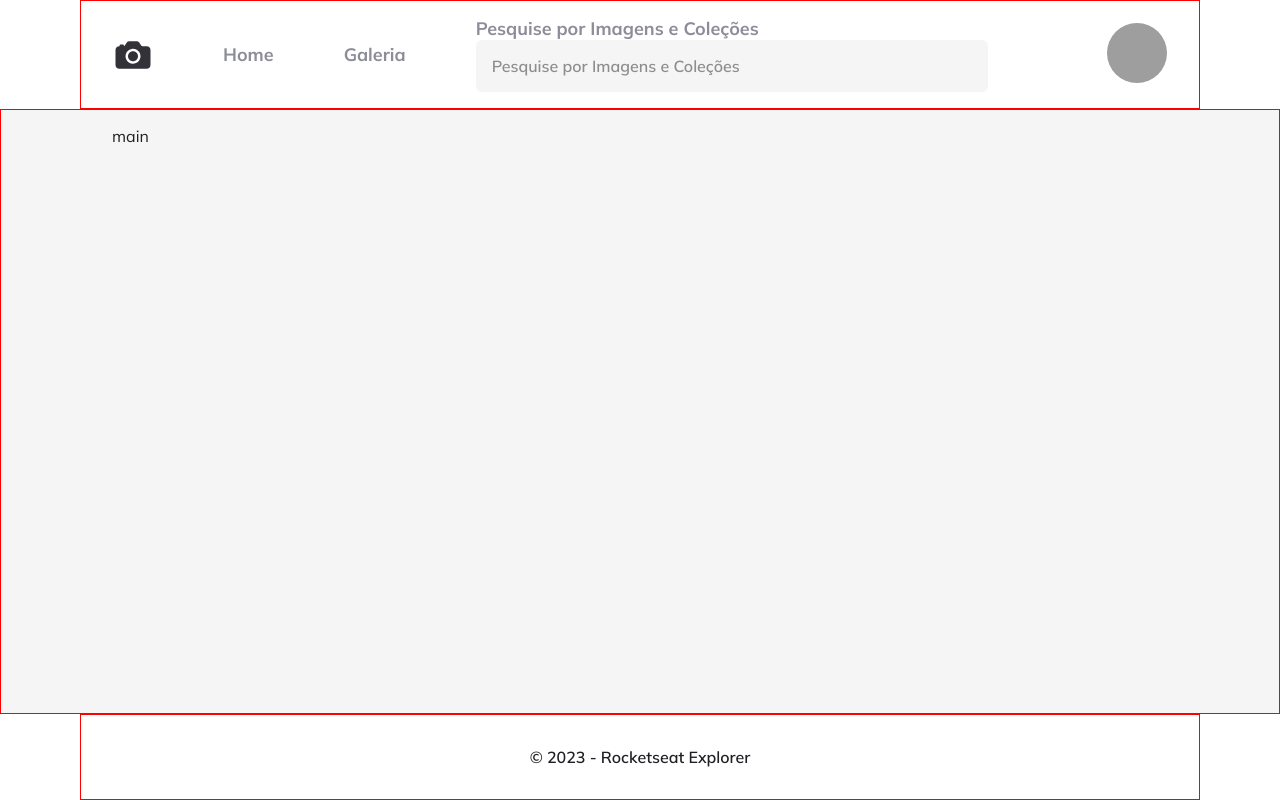
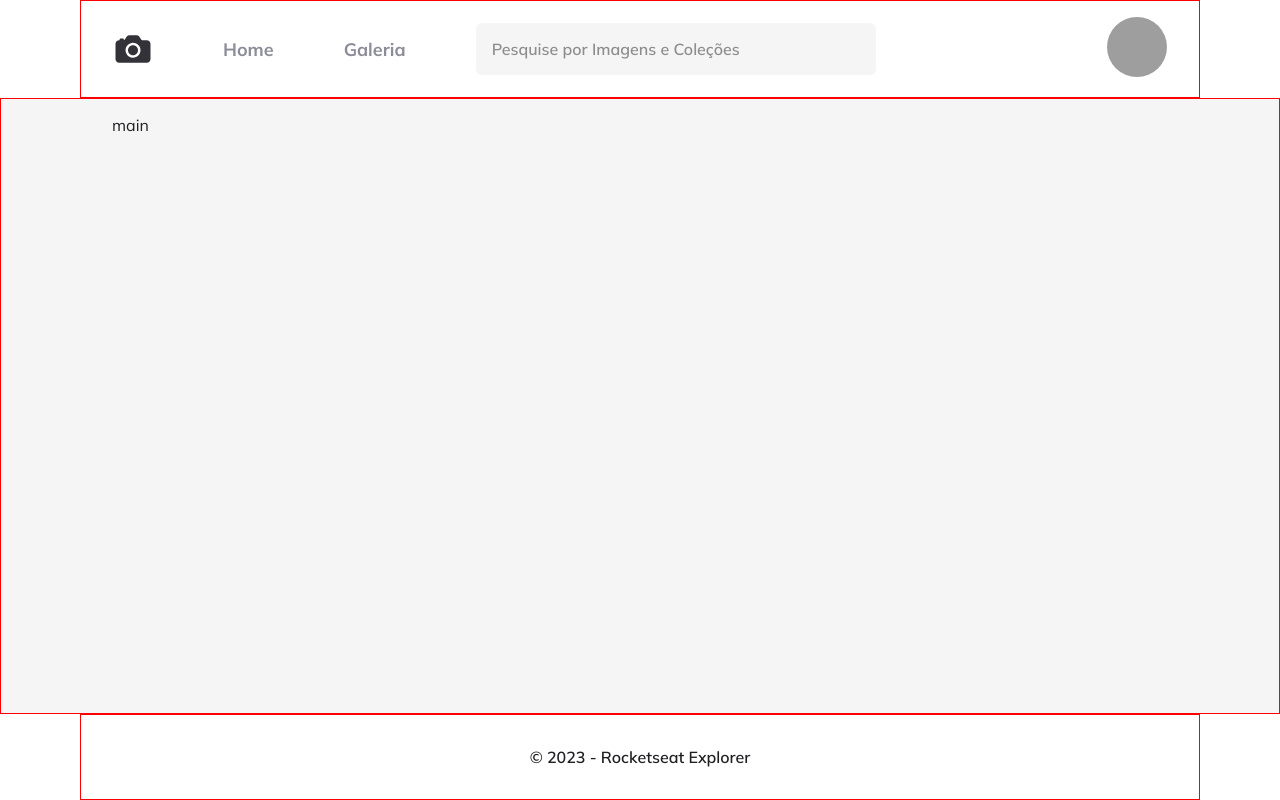
Before and after one commit to MarcosAlmeidaFreitas/projeto_explore_aula7_fotoBlog, a plain HTML site: page index.html in a window 1280 px wide. Drawn offline with Linux system fonts and the light colour scheme; grey boxes are pictures that could not be loaded.

Commit message:
resolvido o erro do input
resolvido o erro do input do header

```diff
--- a/index.html
+++ b/index.html
@@ -22,7 +22,7 @@
             <li>Home</li>
             <li>Galeria</li>
 
-              <form>
+              <li><form>
                 <div class="input-wrapper">
                   <!-- A acessibilidade de tela não consegue ler o placeholder por isso vamos deixar o
                     label que a acessibilidade consegue ler e escondemos com o codigo css descrito como
@@ -31,7 +31,7 @@
                   <input id="search" type="text" placeholder="Pesquise por Imagens e Coleções">
                 </div>
               </form>
-
+            </li>
           </ul>
         </div>
 
--- a/style.css
+++ b/style.css
@@ -88,38 +88,35 @@ header form{
   width: 100%;
 }
 
-
-/* Código para esconder o label do input*/
-/* .input-wrapper label{
+/* Escondendo o label do header que fica junto com o inpit
+com esse codigo o Overflow e para não ter rolagem por
+diminuir o width e height.
+O position absolute alinha ele no top 0 e right 0 */
+.input-wrapper label{
   width: 1px;
   height: 1px;
   overflow: hidden;
   position: absolute;
-} */
+}
 
-/* .input-wrapper{
-  width: 100%;
-  display: flex;
-  flex-direction: row;
-  align-items: center;
-  justify-content: space-between;
-} */
-
- /* #teste{
-  font-size: 0.2rem;
-  padding: 0;
-}  */
 
 .input-wrapper input{
   width: 100%;
+  /* Nesse caso como o input fica travado por causa da div
+  devemos colocar o min-width para aumentar o tamanho dele
+  ja que com o with não consegue aumentar mais por causa do
+  tamanho da div */
+  min-width: 40rem;
   padding: 1.6rem;
   background-color: var(--color-base-gray-100);
   border: none;
   border-radius: 0.6rem;
   font-size: 1.6rem;
   font-weight: 600;
+  align-items: center;
 }
 
+/* Definindo a cor para o texto do placholder do input do header*/
 .input-wrapper input::placeholder{
   opacity: 0.56;
   color: var(--color-base-gray-500);
@@ -129,7 +126,8 @@ header form{
   width: 6rem;
   height: 6rem;
   border-radius: 50%;
-  /* Fazendo com que a imagem não fique feia. */
+  /* Fazendo com que a imagem não fique feia,
+  por que com esse comando ela vai cobrir o espaço definido. */
   object-fit: cover;
 }
 
@@ -138,3 +136,7 @@ footer p{
   padding: 1.6rem;
   font-weight: 600;
 }
+
+@media(min-width: 700px){
+
+}
```
